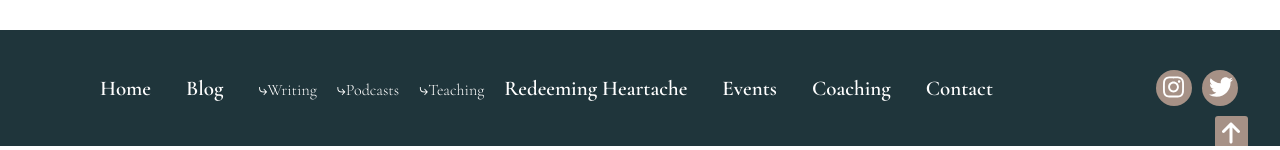
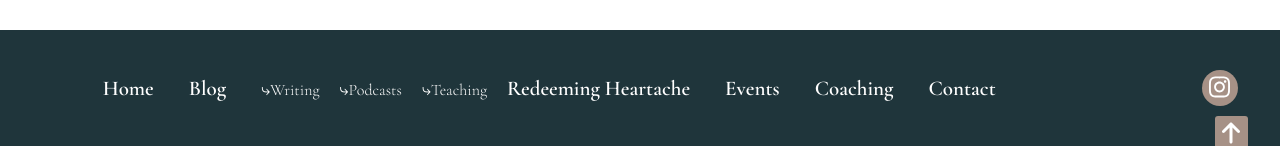
Before and after one commit to austinthaldorfhuelsbeck/cathy-loerzel, a React (Create React App) app in the folder client/: page /contact in a window 1280 px wide. Shown: the part 2026-2176 px from the top of the page. Built offline with nearby package versions, Linux system fonts and the light colour scheme.

Commit message:
CHG: remove twitter from footer

```diff
--- a/client/src/Layout/Footer/Footer.jsx
+++ b/client/src/Layout/Footer/Footer.jsx
@@ -32,9 +32,9 @@ export default function Footer() {
             <a href="https://instagram.com/cathy.loerzel" target="_blank" rel="noreferrer">
               <div className="social-icon instagram w-inline-block"><FontAwesomeIcon icon={faInstagram} /></div>
             </a>
-            <a href="https://twitter.com/cathyloerzel" target="_blank" rel="noreferrer">
+            {/* <a href="https://twitter.com/cathyloerzel" target="_blank" rel="noreferrer">
               <div className="social-icon twitter w-inline-block"><FontAwesomeIcon icon={faTwitter} /></div>
-            </a>
+            </a> */}
           </div>
         </div>
         <div className="footer-notice">
```
